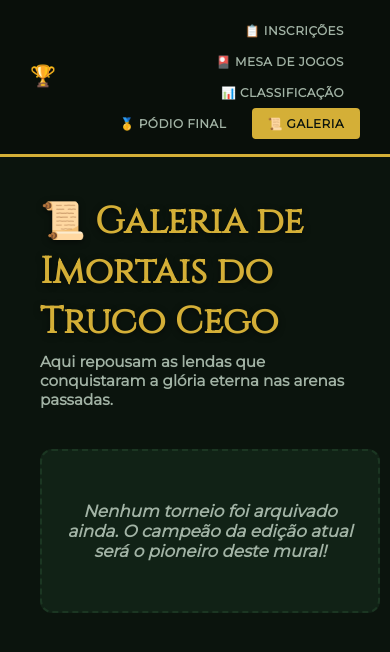
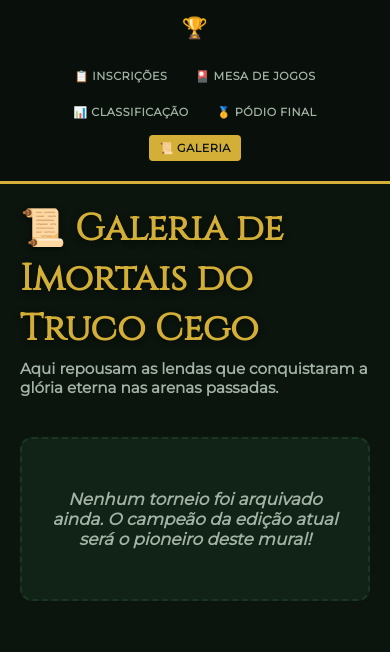
Before and after one commit to eduardoluisferreira9-sketch/TORNEIO-TRUCO-DE-MANO-WEB, a FastAPI app: template templates/admin_historico.html in a window 390 px wide. Shown: the top 652 px of the page. Run offline with FastAPI, Linux system fonts and the light colour scheme; the template is opened without the code that fills it, so the values that code supplies are empty; some libraries are stand-ins or nearby versions.

Commit message:
Update admin_historico.html

```diff
--- a/templates/admin_historico.html
+++ b/templates/admin_historico.html
@@ -27,7 +27,6 @@
             padding: 0;
         }
 
-        /* Nav padronizada conforme as outras telas administrativas */
         nav {
             background: #090f0a;
             padding: 15px 30px;
@@ -98,6 +97,16 @@
             font-weight: 600;
             box-shadow: inset 0 2px 4px rgba(0,0,0,0.3);
         }
+
+        /* Responsividade para telas móveis */
+        @media (max-width: 768px) {
+            nav { display: block; text-align: center; }
+            .nav-brand, .nav-container-links { display: block; text-align: center; width: 100%; }
+            .nav-container-links { margin-top: 15px; }
+            .nav-link { margin: 5px 2px; padding: 6px 10px; font-size: 0.7rem; }
+            .container { padding: 20px; }
+            .grid-historico { grid-template-columns: 1fr; }
+        }
     </style>
 </head>
 <body>
@@ -120,7 +129,8 @@
         <p style="color: var(--texto-subtil); font-weight: 600; margin-top: 0; margin-bottom: 40px; font-size: 0.95rem;">Aqui repousam as lendas que conquistaram a glória eterna nas arenas passadas.</p>
 
         <div class="grid-historico">
-            {% for h in galeria %}
+            <!-- Modificado para evitar quebras caso venha como None do backend -->
+            {% for h in galeria | default([]) %}
             <div class="card-historico">
                 <h3 class="edicao-titulo">🏅 {{ h.nome_torneio }}</h3>
 
```
